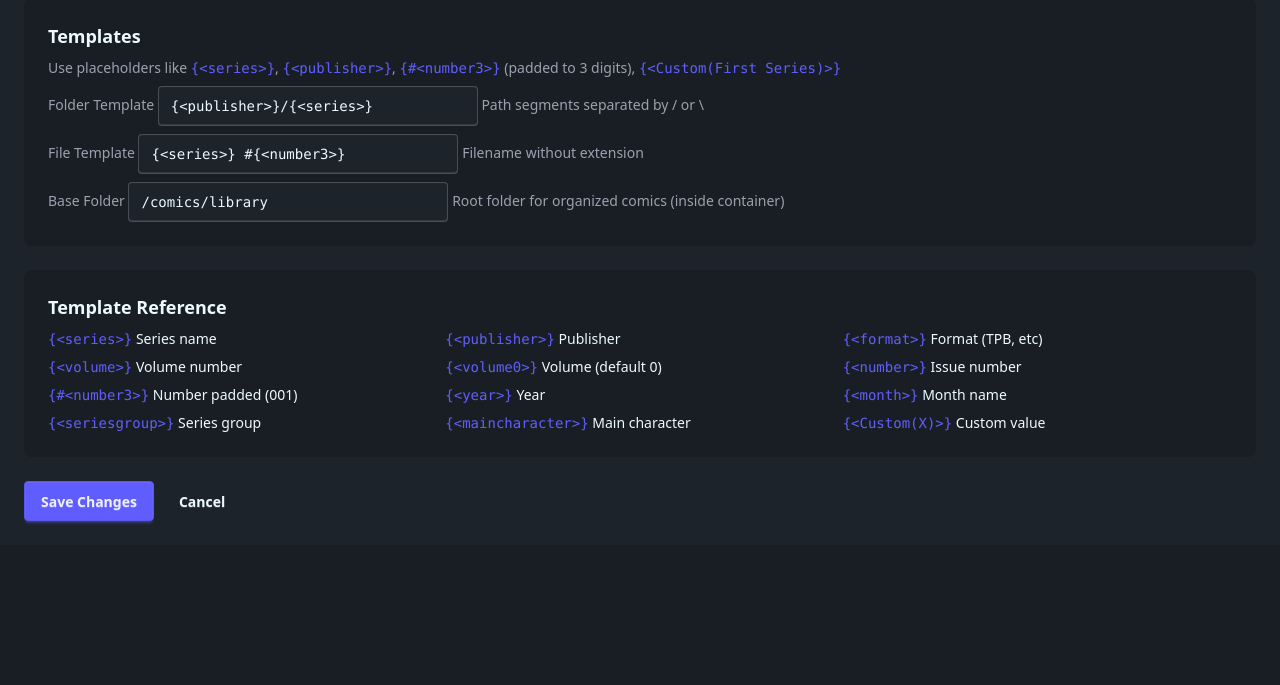
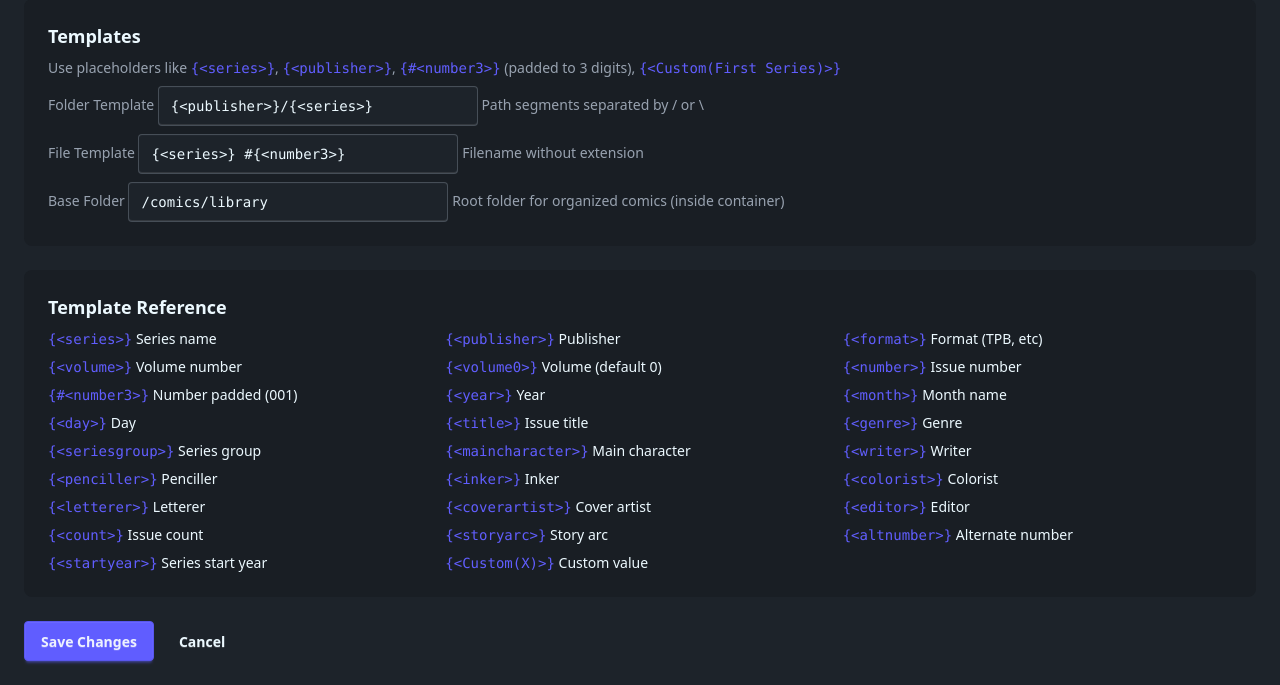
Before and after one commit to Nadiar/ComicManager, a Django app: template templates/organizer/profile_form.html in a window 1280 px wide. Shown: the part 607-1292 px from the top of the page. Before the commit the page ends 1132 px from the top, so only its background shows below. Run offline with Django 5.2, Linux system fonts and the light colour scheme; the template is opened without the code that fills it, so the values that code supplies are empty; style sheets or scripts are compiled from the project's sources; parts of the project's set-up code (start-up, migrations or seed data) failed here and were passed over.

Commit message:
Add all template variables to organizer profile Template Reference

```diff
--- a/templates/organizer/profile_form.html
+++ b/templates/organizer/profile_form.html
@@ -159,8 +159,22 @@
           <div><code class="text-primary">{#&lt;number3&gt;}</code> Number padded (001)</div>
           <div><code class="text-primary">{&lt;year&gt;}</code> Year</div>
           <div><code class="text-primary">{&lt;month&gt;}</code> Month name</div>
+          <div><code class="text-primary">{&lt;day&gt;}</code> Day</div>
+          <div><code class="text-primary">{&lt;title&gt;}</code> Issue title</div>
+          <div><code class="text-primary">{&lt;genre&gt;}</code> Genre</div>
           <div><code class="text-primary">{&lt;seriesgroup&gt;}</code> Series group</div>
           <div><code class="text-primary">{&lt;maincharacter&gt;}</code> Main character</div>
+          <div><code class="text-primary">{&lt;writer&gt;}</code> Writer</div>
+          <div><code class="text-primary">{&lt;penciller&gt;}</code> Penciller</div>
+          <div><code class="text-primary">{&lt;inker&gt;}</code> Inker</div>
+          <div><code class="text-primary">{&lt;colorist&gt;}</code> Colorist</div>
+          <div><code class="text-primary">{&lt;letterer&gt;}</code> Letterer</div>
+          <div><code class="text-primary">{&lt;coverartist&gt;}</code> Cover artist</div>
+          <div><code class="text-primary">{&lt;editor&gt;}</code> Editor</div>
+          <div><code class="text-primary">{&lt;count&gt;}</code> Issue count</div>
+          <div><code class="text-primary">{&lt;storyarc&gt;}</code> Story arc</div>
+          <div><code class="text-primary">{&lt;altnumber&gt;}</code> Alternate number</div>
+          <div><code class="text-primary">{&lt;startyear&gt;}</code> Series start year</div>
           <div><code class="text-primary">{&lt;Custom(X)&gt;}</code> Custom value</div>
         </div>
       </div>
```
